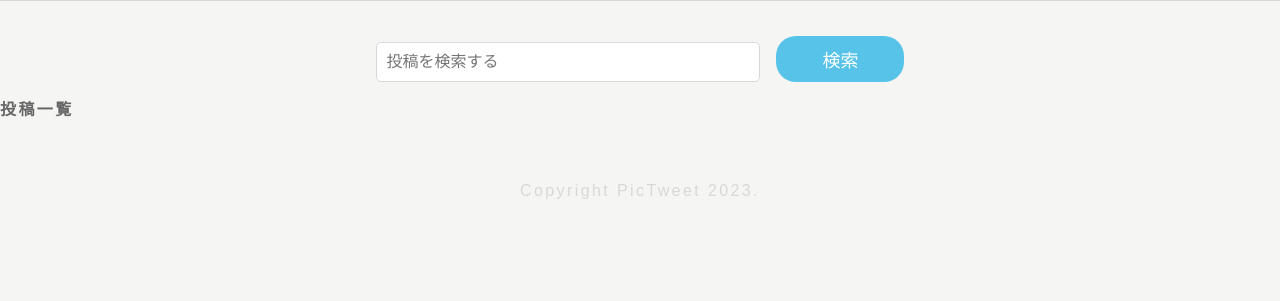
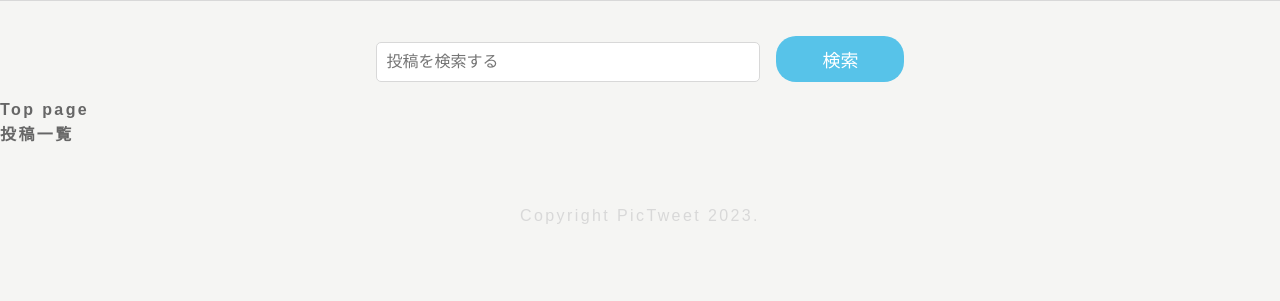
Before and after one commit to forest1618033/pictweet, a Django app: page / in a window 1280 px wide. Shown: the part 61-362 px from the top of the page. Run offline with Django 4.2, Linux system fonts and the light colour scheme; data that the repository does not hold is empty.

Commit message:
トップページに見出しを追加

```diff
--- a/templates/tweets/index.html
+++ b/templates/tweets/index.html
@@ -13,6 +13,8 @@
   {{ form.keyword }}
   <input type="submit" class="search-btn" value="検索">
 </form>
+
+<h1>Top page</h1>
 
 <div class="contents row">
   {% include 'tweets/_tweet_list.html' %}
```
